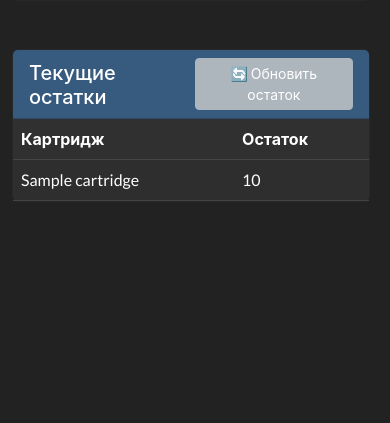
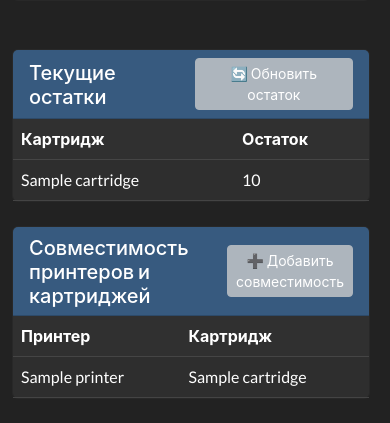
Before and after one commit to kondyrev/CartridgeTracker, a Django app: template cartridges/templates/cartridges/reference.html in a window 390 px wide. Shown: the part 763-1186 px from the top of the page. Before the commit the page ends 989 px from the top, so only its background shows below. Run offline with Django 3.2, Linux system fonts and the light colour scheme; the template is opened without the code that fills it: most values are stand-ins (such as "Sample title", 1, 10 or a date in 2020).

Commit message:
Добавлена совместимость картриджа и принтера

```diff
--- a/cartridges/templates/cartridges/reference.html
+++ b/cartridges/templates/cartridges/reference.html
@@ -127,4 +127,36 @@
         </div>
     </div>
 </div>
+
+<!-- Совместимость принтеров и картриджей -->
+<div class="col-md-12">
+    <div class="card mb-4">
+        <div class="card-header bg-primary text-white d-flex justify-content-between align-items-center">
+            <h5 class="card-title mb-0">Совместимость принтеров и картриджей</h5>
+            <a href="{% url 'add_compatibility' %}" class="btn btn-light btn-sm">➕ Добавить совместимость</a>
+        </div>
+        <div class="card-body p-0">
+            {% if compatibility_list %}
+            <table class="table table-striped table-hover mb-0">
+                <thead class="table-dark">
+                <tr>
+                    <th>Принтер</th>
+                    <th>Картридж</th>
+                </tr>
+                </thead>
+                <tbody>
+                {% for link in compatibility_list %}
+                <tr>
+                    <td>{{ link.printer }}</td>
+                    <td>{{ link.cartridge }}</td>
+                </tr>
+                {% endfor %}
+                </tbody>
+            </table>
+            {% else %}
+            <p class="text-muted m-3">Нет данных</p>
+            {% endif %}
+        </div>
+    </div>
+</div>
 {% endblock %}
--- a/cartridges/urls.py
+++ b/cartridges/urls.py
@@ -12,4 +12,5 @@ urlpatterns = [
     path('stats/', views.stats, name='stats'),
     path('reference/', views.reference, name='reference'),
     path('history/', views.history, name='history'),
+    path('compatibility/add/', views.add_compatibility, name='add_compatibility'),
 ]
```
Also changed, not shown: cartridges/forms.py (+11 -1 lines), 1 other file.
